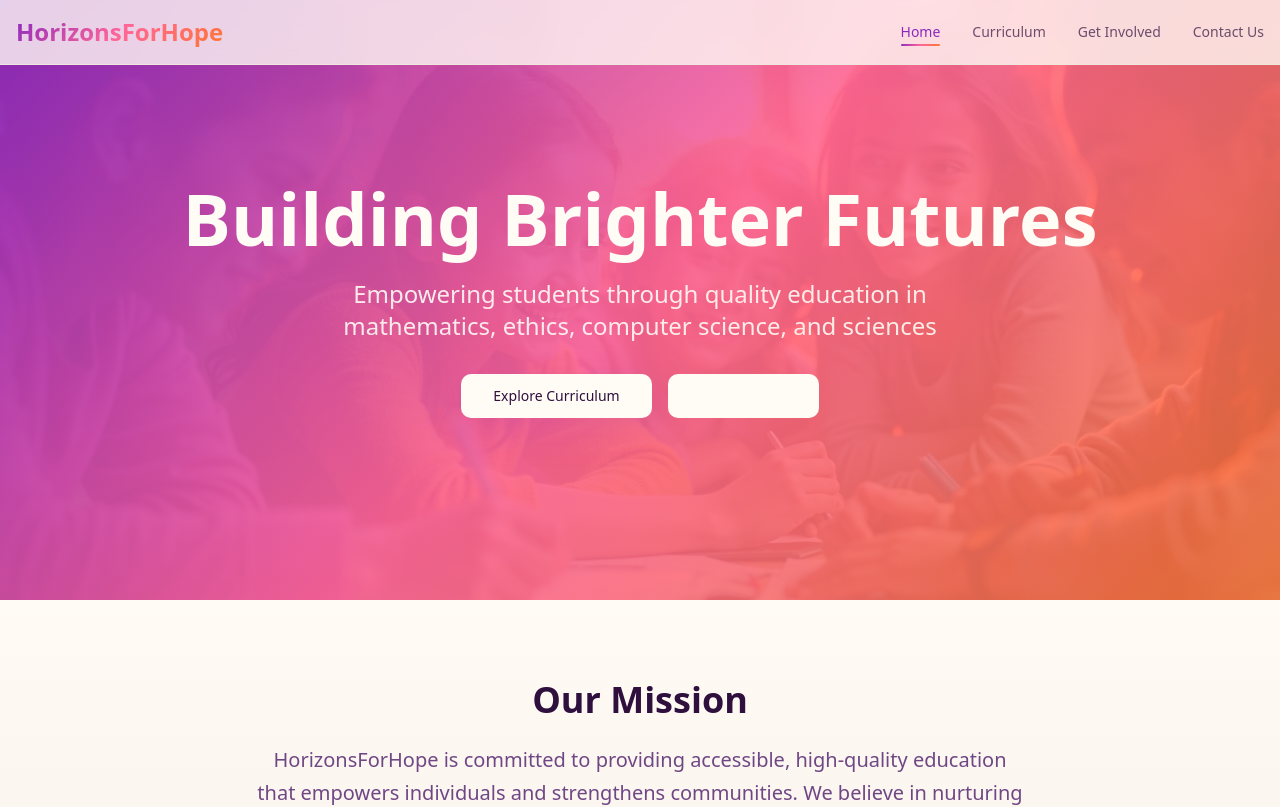
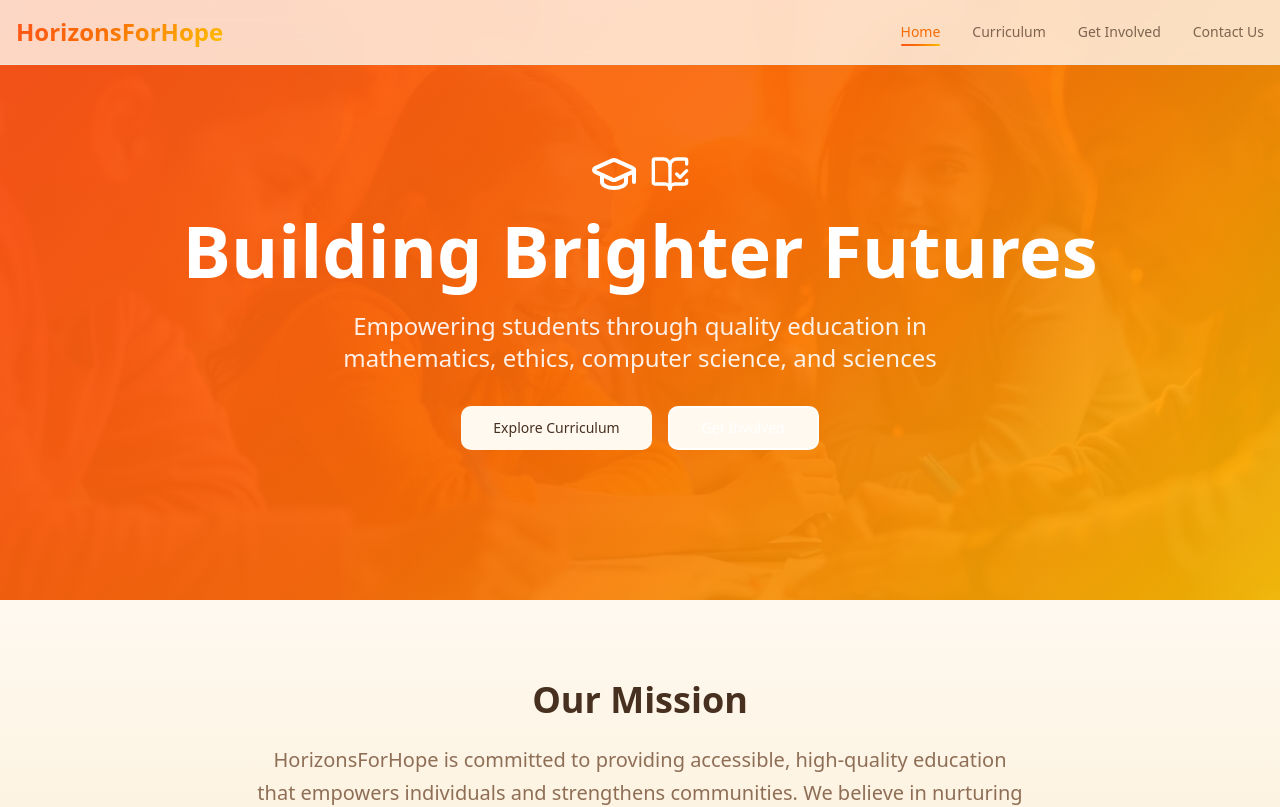
Before and after one commit to rheamorani/horizons-for-hope-site, a React (Vite) app: page / in a window 1280 px wide. Shown: the top 807 px of the page. Built offline with nearby package versions, Linux system fonts and the light colour scheme; the HTML template or start-up script is replaced by a standard one.

Commit message:
Update website colors and theme

```diff
--- a/src/index.css
+++ b/src/index.css
@@ -8,74 +8,74 @@ All colors MUST be HSL.
 
 @layer base {
   :root {
-    --background: 35 100% 98%;
-    --foreground: 280 60% 15%;
+    --background: 35 100% 97%;
+    --foreground: 25 40% 20%;
 
     --card: 0 0% 100%;
-    --card-foreground: 280 60% 15%;
+    --card-foreground: 25 40% 20%;
 
     --popover: 0 0% 100%;
-    --popover-foreground: 280 60% 15%;
+    --popover-foreground: 25 40% 20%;
 
-    --primary: 280 65% 45%;
-    --primary-foreground: 35 100% 98%;
+    --primary: 25 95% 50%;
+    --primary-foreground: 0 0% 100%;
 
-    --secondary: 20 100% 60%;
-    --secondary-foreground: 280 60% 15%;
+    --secondary: 45 100% 50%;
+    --secondary-foreground: 25 40% 20%;
 
-    --muted: 35 50% 95%;
-    --muted-foreground: 280 30% 40%;
+    --muted: 35 60% 95%;
+    --muted-foreground: 25 25% 45%;
 
-    --accent: 340 100% 70%;
-    --accent-foreground: 280 60% 15%;
+    --accent: 15 100% 60%;
+    --accent-foreground: 0 0% 100%;
 
     --destructive: 0 84.2% 60.2%;
-    --destructive-foreground: 35 100% 98%;
+    --destructive-foreground: 0 0% 100%;
 
-    --border: 35 30% 90%;
-    --input: 35 30% 90%;
-    --ring: 280 65% 45%;
+    --border: 35 40% 88%;
+    --input: 35 40% 88%;
+    --ring: 25 95% 50%;
 
     --radius: 0.75rem;
 
-    /* Sunset gradients */
-    --gradient-sunset: linear-gradient(135deg, hsl(280 65% 45%) 0%, hsl(340 100% 70%) 50%, hsl(20 100% 60%) 100%);
-    --gradient-warm: linear-gradient(180deg, hsl(35 100% 98%) 0%, hsl(35 50% 95%) 100%);
-    --gradient-hero: linear-gradient(135deg, hsl(280 65% 45% / 0.95) 0%, hsl(340 100% 70% / 0.9) 50%, hsl(20 100% 60% / 0.85) 100%);
+    /* Educational warm gradients - deep orange to bright yellow */
+    --gradient-sunset: linear-gradient(135deg, hsl(15 100% 55%) 0%, hsl(25 95% 50%) 40%, hsl(45 100% 50%) 100%);
+    --gradient-warm: linear-gradient(180deg, hsl(35 100% 97%) 0%, hsl(40 80% 92%) 100%);
+    --gradient-hero: linear-gradient(135deg, hsl(15 100% 55% / 0.95) 0%, hsl(25 95% 50% / 0.93) 50%, hsl(45 100% 50% / 0.9) 100%);
 
-    /* Shadows */
-    --shadow-glow: 0 10px 40px hsl(280 65% 45% / 0.2);
-    --shadow-card: 0 4px 20px hsl(280 30% 40% / 0.1);
+    /* Shadows with warm glow */
+    --shadow-glow: 0 10px 40px hsl(25 95% 50% / 0.25);
+    --shadow-card: 0 4px 20px hsl(25 60% 40% / 0.12);
   }
 
   .dark {
-    --background: 280 60% 8%;
-    --foreground: 35 100% 98%;
+    --background: 25 60% 12%;
+    --foreground: 35 100% 97%;
 
-    --card: 280 50% 12%;
-    --card-foreground: 35 100% 98%;
+    --card: 25 50% 16%;
+    --card-foreground: 35 100% 97%;
 
-    --popover: 280 50% 12%;
-    --popover-foreground: 35 100% 98%;
+    --popover: 25 50% 16%;
+    --popover-foreground: 35 100% 97%;
 
-    --primary: 340 100% 70%;
-    --primary-foreground: 280 60% 8%;
+    --primary: 45 100% 55%;
+    --primary-foreground: 25 40% 20%;
 
-    --secondary: 20 100% 60%;
-    --secondary-foreground: 280 60% 8%;
+    --secondary: 25 95% 50%;
+    --secondary-foreground: 0 0% 100%;
 
-    --muted: 280 40% 20%;
+    --muted: 25 40% 25%;
     --muted-foreground: 35 50% 70%;
 
-    --accent: 280 65% 55%;
-    --accent-foreground: 35 100% 98%;
+    --accent: 15 100% 60%;
+    --accent-foreground: 0 0% 100%;
 
     --destructive: 0 62.8% 30.6%;
-    --destructive-foreground: 35 100% 98%;
+    --destructive-foreground: 0 0% 100%;
 
-    --border: 280 40% 20%;
-    --input: 280 40% 20%;
-    --ring: 340 100% 70%;
+    --border: 25 40% 25%;
+    --input: 25 40% 25%;
+    --ring: 45 100% 55%;
   }
 }
 
--- a/src/pages/Contact.tsx
+++ b/src/pages/Contact.tsx
@@ -3,9 +3,10 @@ import { Button } from "@/components/ui/button";
 import { Input } from "@/components/ui/input";
 import { Textarea } from "@/components/ui/textarea";
 import { Label } from "@/components/ui/label";
-import { Mail, Phone, MapPin } from "lucide-react";
+import { Mail, Phone, MapPin, Send } from "lucide-react";
 import { useState } from "react";
 import { useToast } from "@/hooks/use-toast";
+import bookDecoration from "@/assets/book-decoration.png";
 
 const Contact = () => {
   const { toast } = useToast();
@@ -33,9 +34,19 @@ const Contact = () => {
   };
 
   return (
-    <div className="min-h-screen pt-24 pb-12">
+    <div className="min-h-screen pt-24 pb-12 relative">
+      {/* Educational decoration */}
+      <img
+        src={bookDecoration}
+        alt=""
+        className="absolute top-40 right-20 w-20 h-20 opacity-15 animate-fade-in hidden lg:block"
+      />
+
       <div className="container mx-auto px-4">
         <div className="text-center mb-12 animate-fade-in">
+          <div className="flex items-center justify-center gap-3 mb-4">
+            <Send className="h-10 w-10 text-primary" />
+          </div>
           <h1 className="text-5xl font-bold mb-4 bg-gradient-sunset bg-clip-text text-transparent">
             Contact Us
           </h1>
--- a/src/pages/Curriculum.tsx
+++ b/src/pages/Curriculum.tsx
@@ -1,5 +1,6 @@
 import { Card, CardContent, CardDescription, CardHeader, CardTitle } from "@/components/ui/card";
-import { Calculator, Brain, Code, Microscope } from "lucide-react";
+import { Calculator, Brain, Code, Microscope, BookOpen } from "lucide-react";
+import bookDecoration from "@/assets/book-decoration.png";
 
 const Curriculum = () => {
   const subjects = [
@@ -50,9 +51,19 @@ const Curriculum = () => {
   ];
 
   return (
-    <div className="min-h-screen pt-24 pb-12">
+    <div className="min-h-screen pt-24 pb-12 relative">
+      {/* Educational decoration */}
+      <img
+        src={bookDecoration}
+        alt=""
+        className="absolute top-20 right-10 w-24 h-24 opacity-15 animate-fade-in hidden lg:block"
+      />
+
       <div className="container mx-auto px-4">
         <div className="text-center mb-12 animate-fade-in">
+          <div className="flex items-center justify-center gap-3 mb-4">
+            <BookOpen className="h-10 w-10 text-primary" />
+          </div>
           <h1 className="text-5xl font-bold mb-4 bg-gradient-sunset bg-clip-text text-transparent">
             Our Curriculum
           </h1>
--- a/src/pages/GetInvolved.tsx
+++ b/src/pages/GetInvolved.tsx
@@ -1,7 +1,8 @@
 import { Card, CardContent, CardDescription, CardHeader, CardTitle } from "@/components/ui/card";
 import { Button } from "@/components/ui/button";
-import { Users, DollarSign, Calendar, BookOpen } from "lucide-react";
+import { Users, DollarSign, Calendar, BookOpen, HandHeart } from "lucide-react";
 import { Link } from "react-router-dom";
+import gradDecoration from "@/assets/graduation-decoration.png";
 
 const GetInvolved = () => {
   const opportunities = [
@@ -52,9 +53,19 @@ const GetInvolved = () => {
   ];
 
   return (
-    <div className="min-h-screen pt-24 pb-12">
+    <div className="min-h-screen pt-24 pb-12 relative">
+      {/* Educational decoration */}
+      <img
+        src={gradDecoration}
+        alt=""
+        className="absolute top-32 left-10 w-24 h-24 opacity-15 animate-fade-in hidden lg:block"
+      />
+
       <div className="container mx-auto px-4">
         <div className="text-center mb-12 animate-fade-in">
+          <div className="flex items-center justify-center gap-3 mb-4">
+            <HandHeart className="h-10 w-10 text-primary" />
+          </div>
           <h1 className="text-5xl font-bold mb-4 bg-gradient-sunset bg-clip-text text-transparent">
             Get Involved
           </h1>
--- a/src/pages/Home.tsx
+++ b/src/pages/Home.tsx
@@ -1,8 +1,10 @@
 import { Button } from "@/components/ui/button";
 import { Card, CardContent } from "@/components/ui/card";
-import { BookOpen, Users, Heart, Lightbulb } from "lucide-react";
+import { BookOpen, Users, Heart, Lightbulb, GraduationCap, BookOpenCheck } from "lucide-react";
 import { Link } from "react-router-dom";
 import heroImage from "@/assets/hero-image.jpg";
+import bookDecoration from "@/assets/book-decoration.png";
+import gradDecoration from "@/assets/graduation-decoration.png";
 
 const Home = () => {
   const features = [
@@ -29,7 +31,19 @@ const Home = () => {
   ];
 
   return (
-    <div className="min-h-screen">
+    <div className="min-h-screen relative">
+      {/* Educational decorative elements */}
+      <img
+        src={bookDecoration}
+        alt=""
+        className="absolute top-32 left-10 w-16 h-16 opacity-20 animate-fade-in hidden md:block"
+      />
+      <img
+        src={gradDecoration}
+        alt=""
+        className="absolute top-96 right-10 w-20 h-20 opacity-20 animate-fade-in hidden md:block"
+      />
+
       {/* Hero Section */}
       <section className="relative h-[600px] flex items-center justify-center overflow-hidden">
         <div
@@ -39,6 +53,10 @@ const Home = () => {
         <div className="absolute inset-0 bg-gradient-hero" />
 
         <div className="relative z-10 container mx-auto px-4 text-center text-primary-foreground animate-fade-in">
+          <div className="flex items-center justify-center gap-3 mb-4">
+            <GraduationCap className="h-12 w-12" />
+            <BookOpenCheck className="h-10 w-10" />
+          </div>
           <h1 className="text-5xl md:text-7xl font-bold mb-6">
             Building Brighter Futures
           </h1>
```
Also changed, not shown: src/assets/book-decoration.png (added), src/assets/graduation-decoration.png (added).
